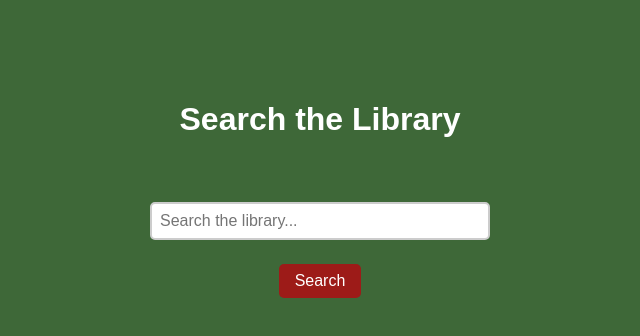
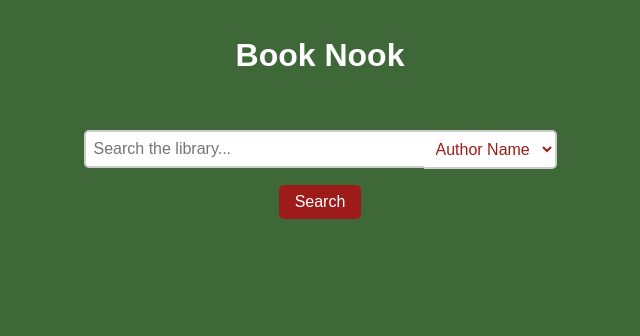
Before and after one commit to DexterNutt/BookNook, a React (Vite) app in the folder Frontend/: page / in a window 1280 px wide. Shown: the top 336 px of the page, without its empty margins (320-960 px from the left). Built offline with nearby package versions, Linux system fonts and the light colour scheme.

Commit message:
Implement dropdown menu, and add styling

```diff
--- a/Frontend/src/App.css
+++ b/Frontend/src/App.css
@@ -15,6 +15,30 @@
   color: #fff;
 }
 
+.app {
+  text-align: center;
+  padding: 1rem;
+}
+
+.app__title {
+  font-size: 2rem;
+  margin-bottom: 1rem;
+  color: #fff;
+}
+
+.search-sort-container {
+  display: flex;
+  justify-content: space-between;
+  align-items: center;
+  max-width: 35rem;
+  margin: 0 auto 2rem;
+  gap: 1rem;
+}
+
+.error-message {
+  font-size: 1.2rem;
+}
+
 .spinner {
   color: #fff;
   text-align: center;
--- a/Frontend/src/App.jsx
+++ b/Frontend/src/App.jsx
@@ -1,6 +1,7 @@
 import React, { useState } from "react";
 import { Search } from "./components/search/Search";
 import { BookList } from "./components/booklist/BookList";
+import { SortDropdown } from "./components/sortDropdown/SortDropdown";
 import { searchQuery } from "./api/searchApi";
 import "./App.css";
 
@@ -9,6 +10,7 @@ const App = () => {
   const [query, setQuery] = useState("");
   const [error, setError] = useState("");
   const [isSearching, setIsSearching] = useState(false);
+  const [sortOption, setSortOption] = useState("author");
 
   const handleSearch = async (query) => {
     try {
@@ -39,13 +41,30 @@ const App = () => {
     }
   };
 
+  const handleSortChange = (option) => {
+    setSortOption(option);
+  };
+
+  const sortedBooks = [...books].sort((bookA, bookB) => {
+    const bookA_Comparison = bookA[sortOption].toLowerCase();
+    const bookB_Comparison = bookB[sortOption].toLowerCase();
+    return bookA_Comparison.localeCompare(bookB_Comparison);
+  });
+
   return (
     <div className="app">
-      <h1 className="app__title">Search the Library</h1>
-      <Search onSearch={handleSearch} />
+      <h1 className="app__title">Book Nook</h1>
+
+      <Search
+        onSearch={handleSearch}
+        sortValue={sortOption}
+        onSortChange={handleSortChange}
+      />
+
       {isSearching && <p className="spinner">Searching the Library...</p>}
       {error && <p className="error-message">{error}</p>}
-      <BookList books={books} query={query} />
+
+      <BookList books={sortedBooks} query={query} />
     </div>
   );
 };
--- a/Frontend/src/components/search/Search.css
+++ b/Frontend/src/components/search/Search.css
@@ -3,12 +3,22 @@
   flex-direction: column;
   align-items: center;
   justify-content: center;
-  width: 100%;
   margin: 2rem auto;
+  height: 3.5rem;
+}
+
+.search-bar__container {
+  display: flex;
+  align-items: center;
+  gap: 0.5rem;
+  width: calc(100% - 2rem);
 }
 
 .search-bar__input {
-  width: 20rem;
+  display: flex;
+  align-items: center;
+  justify-content: center;
+  width: 30rem;
   padding: 0.5rem;
   border: 2px solid #ccc;
   border-radius: 5px;
@@ -22,7 +32,7 @@
 }
 
 .search-bar__button {
-  margin-top: 1.5rem;
+  margin-top: 0;
   padding: 0.5rem 1rem;
   border: none;
   border-radius: 5px;
@@ -35,3 +45,9 @@
 .search-bar__button:hover {
   background-color: #871010;
 }
+
+@media (max-width: 700px) {
+  .search-bar__input {
+    width: 23rem;
+  }
+}
--- a/Frontend/src/components/search/Search.jsx
+++ b/Frontend/src/components/search/Search.jsx
@@ -1,7 +1,8 @@
 import React, { useState } from "react";
+import { SortDropdown } from "../sortDropdown/SortDropdown";
 import "./Search.css";
 
-export const Search = ({ onSearch }) => {
+export const Search = ({ onSearch, sortValue, onSortChange }) => {
   const [query, setQuery] = useState("");
 
   const handleSubmit = (e) => {
@@ -11,6 +12,7 @@ export const Search = ({ onSearch }) => {
 
   return (
     <form className="search-bar" onSubmit={handleSubmit}>
+      <div className="search-bar__container">
         <input
           className="search-bar__input"
           type="text"
@@ -18,6 +20,8 @@ export const Search = ({ onSearch }) => {
           value={query}
           onChange={(e) => setQuery(e.target.value)}
         />
+        <SortDropdown value={sortValue} handleChange={onSortChange} />
+      </div>
       <button className="search-bar__button" type="submit">
         Search
       </button>
--- /dev/null
+++ b/Frontend/src/components/sortDropdown/SortDropdown.css
@@ -0,0 +1,36 @@
+.sort-dropdown {
+  display: flex;
+  align-items: center;
+  gap: 0.5rem;
+  margin: 1rem 0;
+  margin-left: -8.5rem;
+}
+
+.sort-dropdown__select {
+  padding: 0.5rem;
+  font-size: 1rem;
+  border: 2px solid #ccc;
+  border-left: none;
+  border-radius: 5px;
+  border-top-left-radius: 0;
+  border-bottom-left-radius: 0;
+  cursor: pointer;
+  transition: border-color 0.3s ease-in-out;
+  background-color: #fff;
+  color: #9d1b18;
+}
+
+.sort-dropdown__select:focus {
+  border-color: #9d1b18;
+  outline: none;
+}
+
+@media (max-width: 700px) {
+  .sort-dropdown {
+    margin-left: -5rem;
+  }
+
+  .sort-dropdown__select {
+    width: 5rem;
+  }
+}
--- /dev/null
+++ b/Frontend/src/components/sortDropdown/SortDropdown.jsx
@@ -0,0 +1,19 @@
+import React from "react";
+import "./SortDropdown.css";
+
+export const SortDropdown = ({ value, handleChange }) => {
+  return (
+    <div className="sort-dropdown">
+      <select
+        id="sort-options"
+        className="sort-dropdown__select"
+        value={value}
+        onChange={(e) => handleChange(e.target.value)}
+      >
+        <option value="author">Author Name</option>
+        <option value="title">Title</option>
+        <option value="genre">Genre</option>
+      </select>
+    </div>
+  );
+};
--- a/Frontend/src/main.css
+++ b/Frontend/src/main.css
@@ -2,7 +2,5 @@ html,
 body {
   padding: 0;
   margin: 0;
-  box-sizing: border-box;
-  height: auto;
   background-color: #3e6838;
 }
```
Lines whose indentation alone changed are shown as unchanged.
